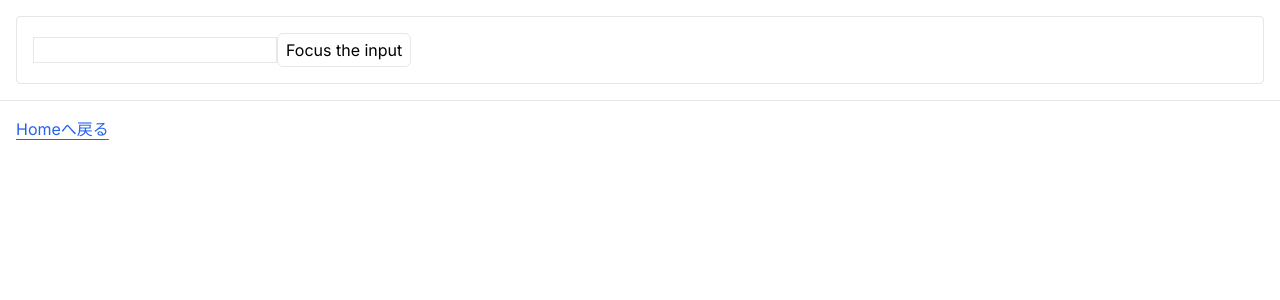
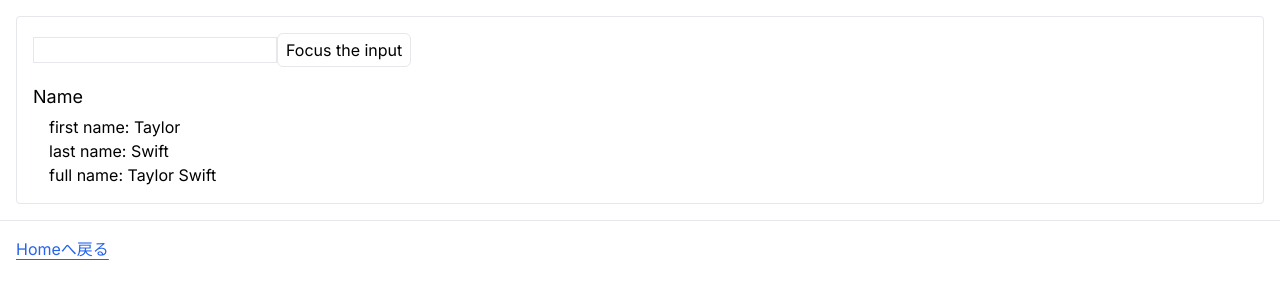
Before and after one commit to kantas-spike/learn_react, a Next.js app in the folder exercises/04-04_react_escape-hatches/: page /form in a window 1280 px wide. Shown: the top 300 px of the page. Built offline with nearby package versions, Linux system fonts and the light colour scheme.

Commit message:
04-04: use_effectの間違った利用方法を追加

```diff
--- a/exercises/04-04_react_escape-hatches/components/form.js
+++ b/exercises/04-04_react_escape-hatches/components/form.js
@@ -1,9 +1,16 @@
 'use client'
 
-import { useRef } from "react"
+import { useEffect, useRef, useState } from "react"
 
 export default function From(){
+    const [firstName, setFirstName] = useState('Taylor')
+    const [lastName, setLastName] = useState('Swift')
     const inputRef = useRef(null)
+
+    const [fullName, setFullName] = useState('')
+    useEffect(() => {
+        setFullName(firstName + ' ' + lastName)
+    }, [firstName, lastName])
 
     function handleClick() {
         inputRef.current.focus()
@@ -13,6 +20,14 @@ export default function From(){
         <>
             <input ref={inputRef} type="text" />
             <button onClick={handleClick}>Focus the input</button>
+            <h4 className="mt-4">Name</h4>
+            <div className="mx-4 mt-1">
+                <ul>
+                    <li>first name: {firstName}</li>
+                    <li>last name: {lastName}</li>
+                    <li>full name: {fullName}</li>
+                </ul>
+            </div>
         </>
     )
 }
```
